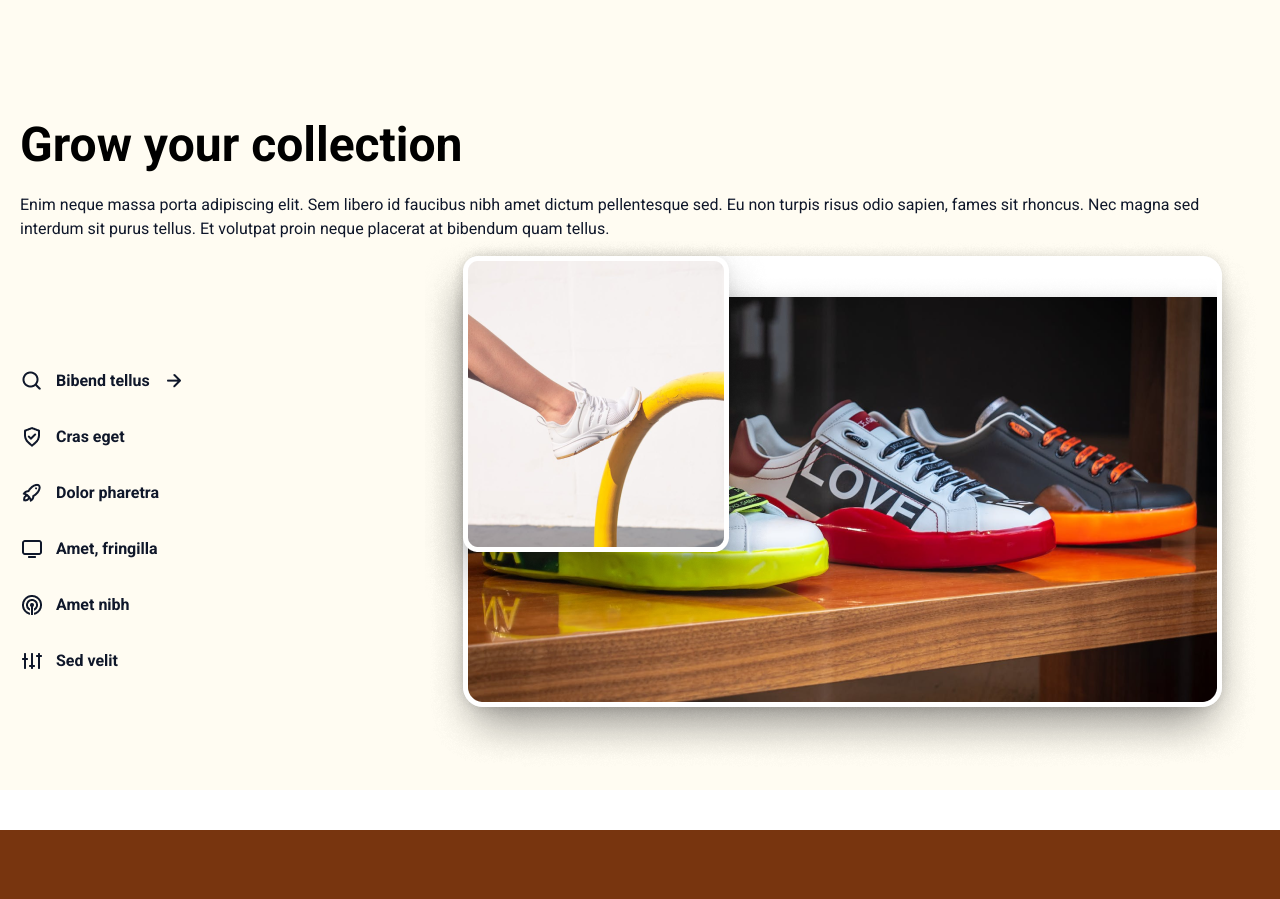
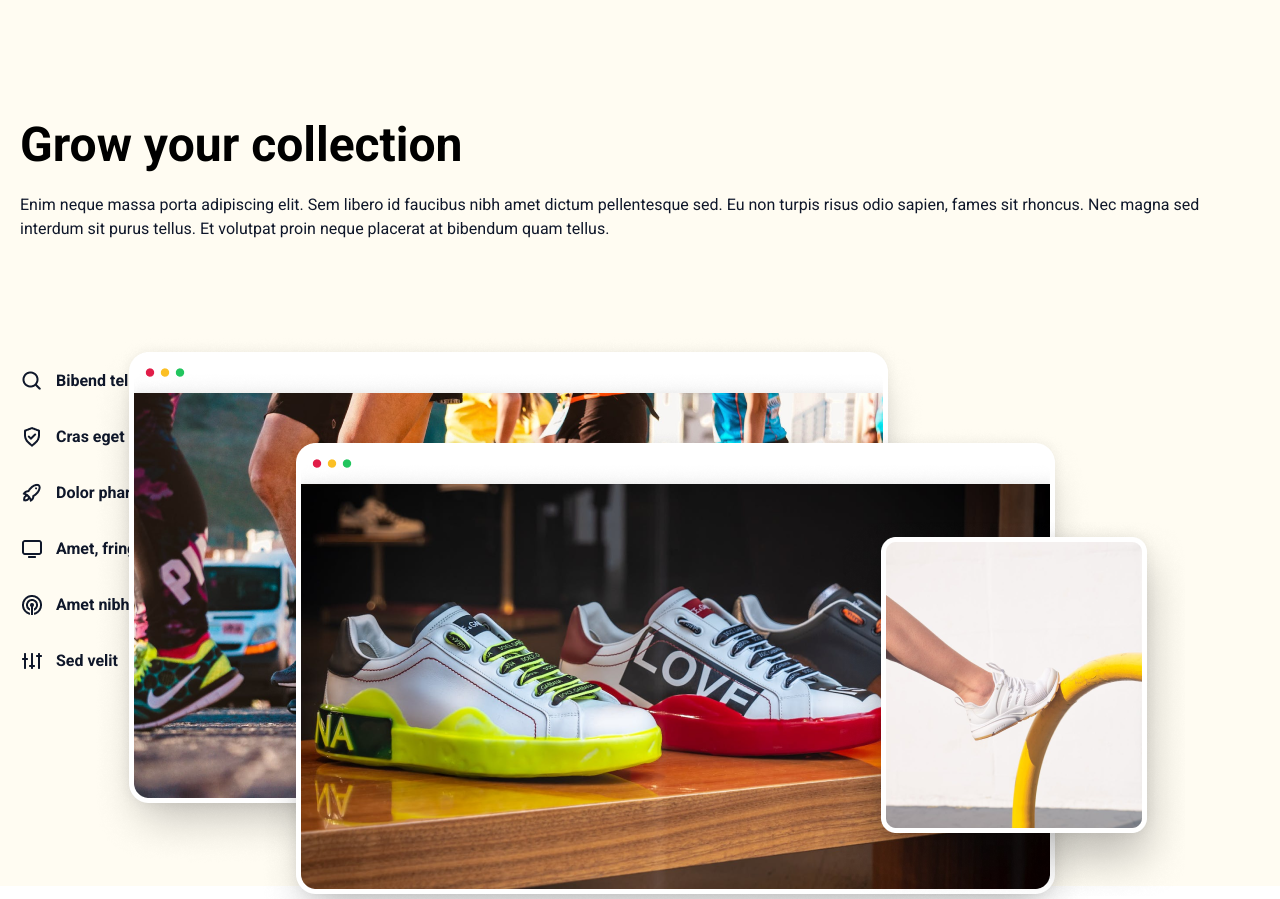
Before and after one commit to neslihanatasever/baykar-case, a website: page css-case/index.html in a window 1280 px wide. Shown: the part 2960-3859 px from the top of the page. Drawn offline with nearby package versions, Linux system fonts and the light colour scheme; a small style sheet from the web is missing.

Commit message:
[#7] elipsler ortalandı ve koleksiyon kısmında ki fotoğraflar yapıldı

```diff
--- a/css-case/index.html
+++ b/css-case/index.html
@@ -348,7 +348,7 @@
 
 
     <div class="flex flex-col bg-[#fffcf2] pt-32 mb-10 p-5 text-[#0F172A] gap-9">
-      <div class="container mx-auto">
+      <div class="container mx-auto relative">
         <div class="flex gap-6 flex-col">
           <h1 class="text-5xl font-bold text-black">Grow your collection</h1>
           <p>Enim neque massa porta adipiscing elit. Sem libero id faucibus nibh amet dictum pellentesque sed. Eu
@@ -385,11 +385,10 @@
             </div>
           </div>
 
-
-          <div class="relative">
-            <img class="z-[1]" src="image/section-5/Desktop.png" alt="">
-            <img class="z-[2] top-0 left-0 absolute" src="image/section-5/Desktop2.png" alt="">
-            <img class="z-[3] top-0 left-0 absolute" src="image/section-5/Picture3.png" alt="">
+          <div class="relative pt-24">
+            <img class="z-[1] relative right-[40%]" src="image/section-5/Desktop.png" alt="">
+            <img class="z-[2] top-[30%] left-[-20%] absolute" src="image/section-5/Desktop2.png" alt="">
+            <img class="z-[3] top-[45%] left-[50%] absolute" src="image/section-5/Picture3.png" alt="">
           </div>
         </div>
       </div>
```
